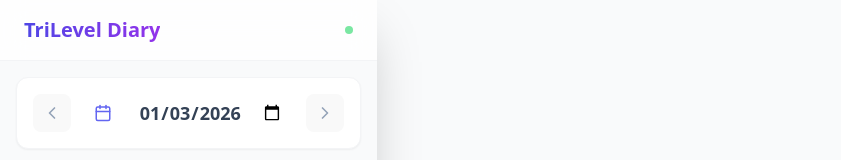
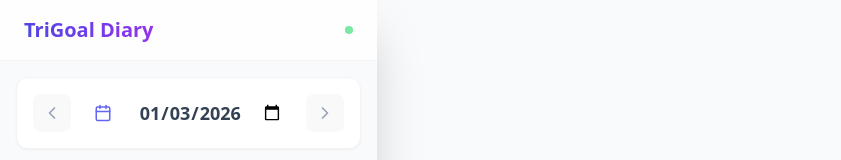
Before and after one commit to MirrorMinus/diary_with_trigoal, a React (Vite) app: page / in a window 1280 px wide. Shown: the top 160 px of the page, without its empty margins (0-841 px from the left). Built offline with nearby package versions, Linux system fonts and the light colour scheme.

Commit message:
Change Name

```diff
--- a/src/App.tsx
+++ b/src/App.tsx
@@ -46,7 +46,7 @@ const App = () => {
       {/* Header / Title Bar */}
       <header className="bg-white/80 backdrop-blur-md sticky top-0 z-20 px-6 py-4 border-b border-gray-100 flex items-center justify-between">
         <h1 className="text-xl font-extrabold bg-gradient-to-r from-indigo-600 to-purple-600 bg-clip-text text-transparent">
-          TriLevel Diary
+          TriGoal Diary
         </h1>
         <div
           className="w-2 h-2 rounded-full bg-green-400 animate-pulse"
```
